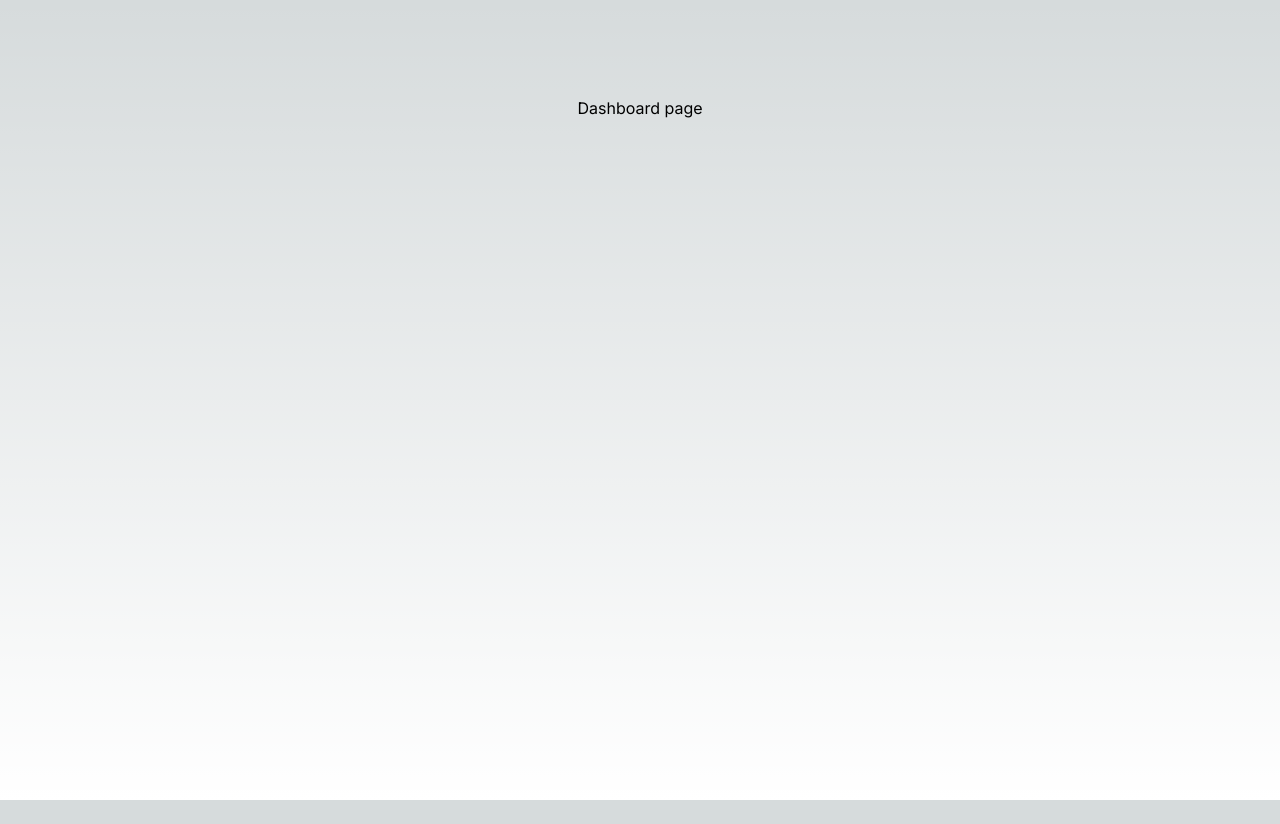
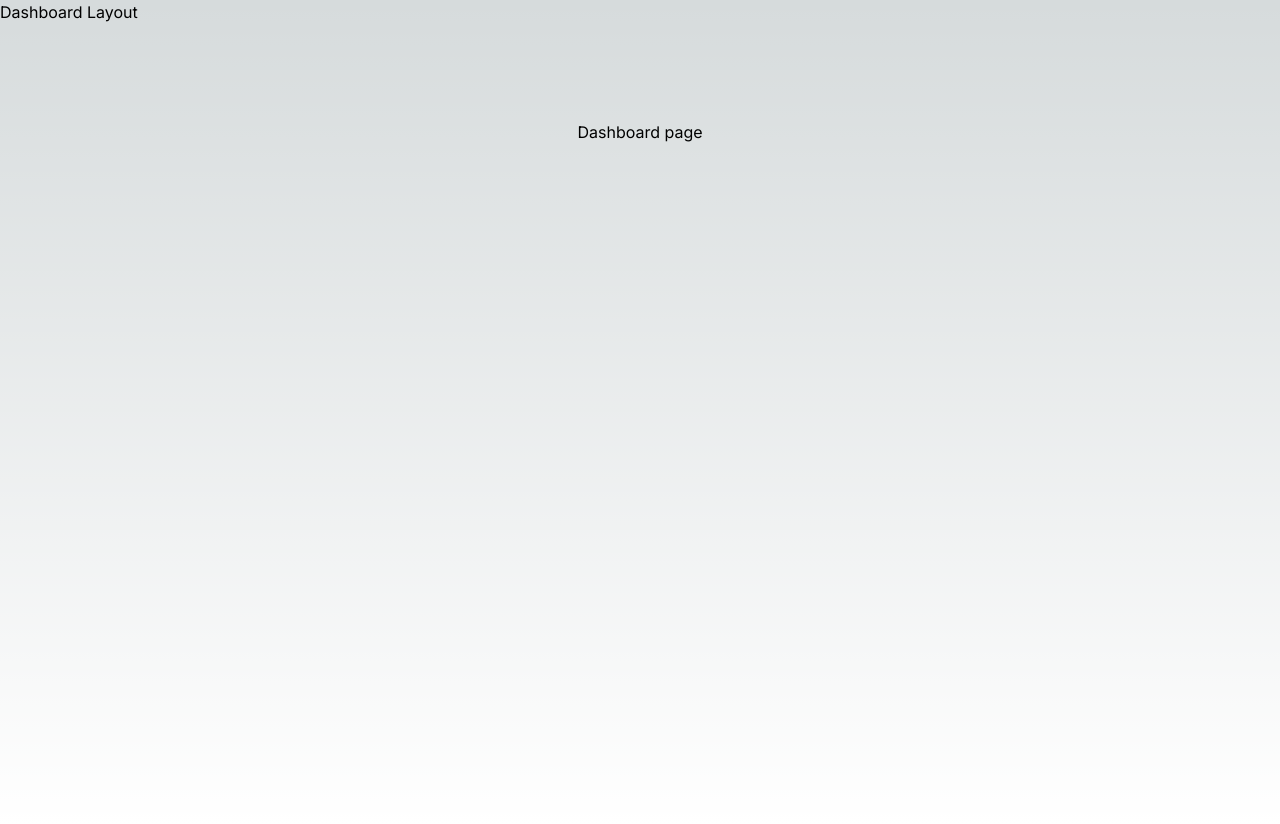
Before and after one commit to valentin-aleksandrov/my-first-next-js-app, a Next.js app: page /dashboard in a window 1280 px wide. Before the commit the page ends 800 px from the top, so only its background shows below. Built offline with nearby package versions, Linux system fonts and the light colour scheme.

Commit message:
create a nested layout

```diff
--- /dev/null
+++ b/app/dashboard/layout.tsx
@@ -0,0 +1,14 @@
+export default function DashboardLayout({
+  children, // will be a page or nested layout
+}: {
+  children: React.ReactNode;
+}) {
+  return (
+    <section>
+      {/* Include shared UI here e.g. a header or sidebar */}
+      <nav></nav>
+      Dashboard Layout
+      {children}
+    </section>
+  );
+}
```
